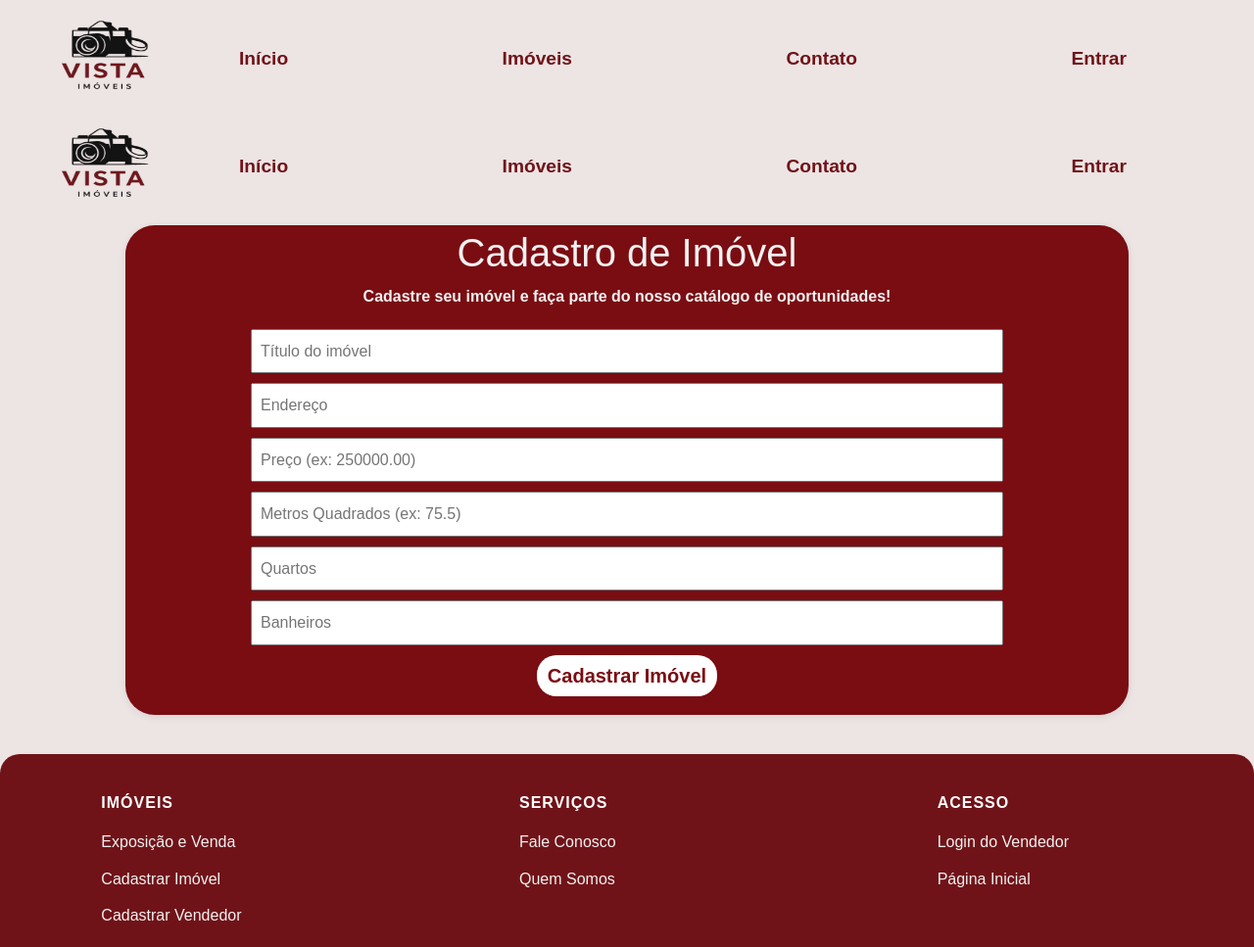
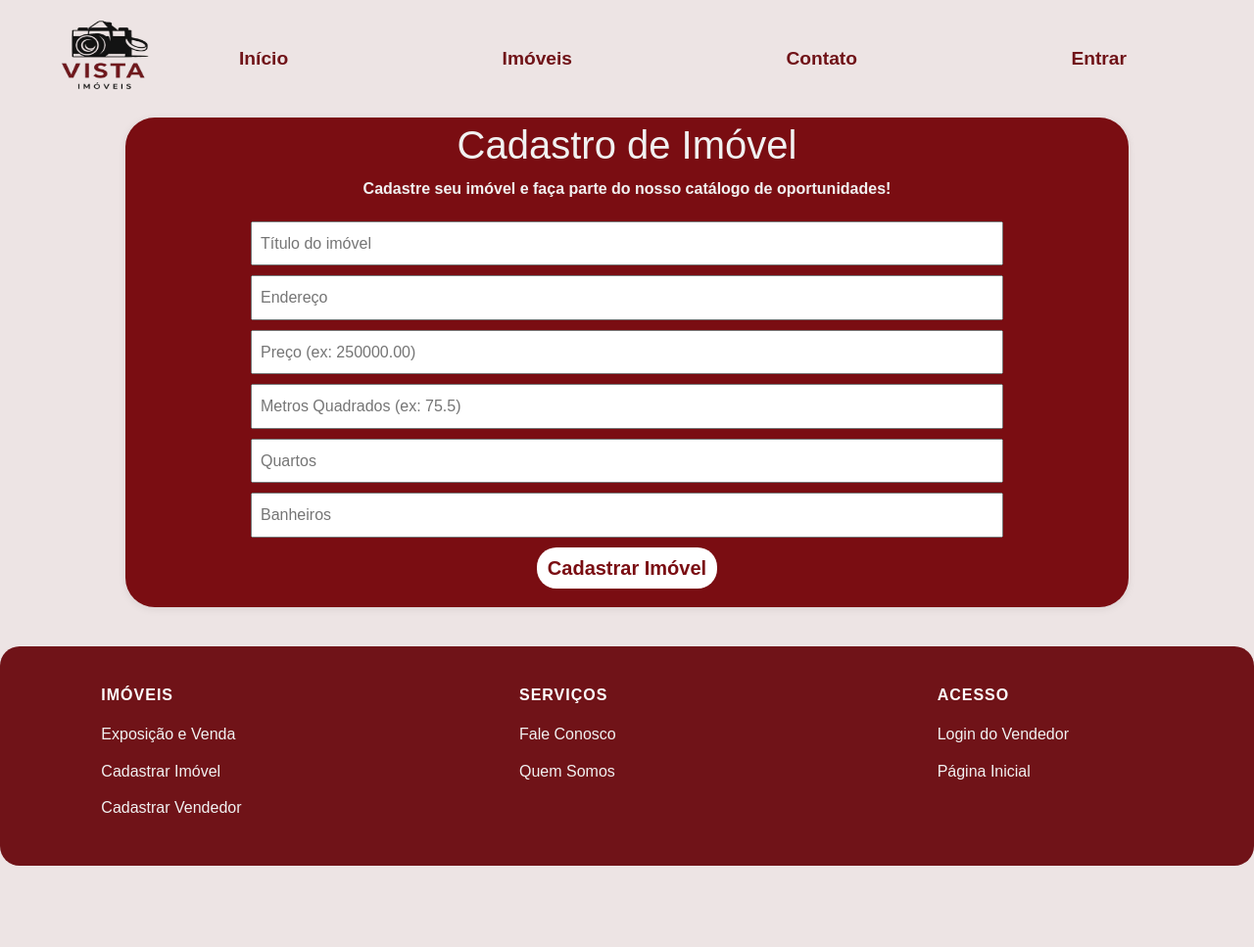
Before and after one commit to Up2YouSchool/Vista-Imoveis, a plain HTML site: page cadastro-imovel.html in a window 1280 px wide. Shown: the top 967 px of the page at 98% size. After the commit the page ends 884 px from the top, so only its background shows below. Drawn offline with nearby package versions, Linux system fonts and the light colour scheme.

Commit message:
Update cadastro-imovel.html

```diff
--- a/cadastro-imovel.html
+++ b/cadastro-imovel.html
@@ -1,31 +1,4 @@
 <!DOCTYPE html>
-<html lang="pt-br">
-<head>
-  <meta charset="UTF-8" />
-  <meta name="viewport" content="width=device-width, initial-scale=1.0" />
-  <title>Vista Imóveis</title>
-  <!-- Bootstrap (rápido protótipo visual) -->
-  <link href="https://cdn.jsdelivr.net/npm/bootstrap@5.3.2/dist/css/bootstrap.min.css" rel="stylesheet">
-  <link rel="stylesheet" href="styles.css" />
-</head>
-<body>
-  <header class="headerresponsive flex">
-    <div class="logo">
-      <a href="index.html" aria-label="Ir para o início">
-        <img src="img/logosemfundo.png" alt="Vista Imóveis" width="150" height="180">
-      </a>
-    </div>
-    <nav>
-      <input type="checkbox" id="check">
-      <label for="check">&#x268c;</label>
-      <ul>
-        <li><a href="index.html">Início</a></li>
-        <li><a href="imoveis.html">Imóveis</a></li>
-        <li><a href="contato.html">Contato</a></li>
-        <li><a href="login.html">Entrar</a></li>
-      </ul>
-    </nav>
-  </header><!DOCTYPE html>
 <html lang="pt-br">
 <head>
   <meta charset="UTF-8" />
```
